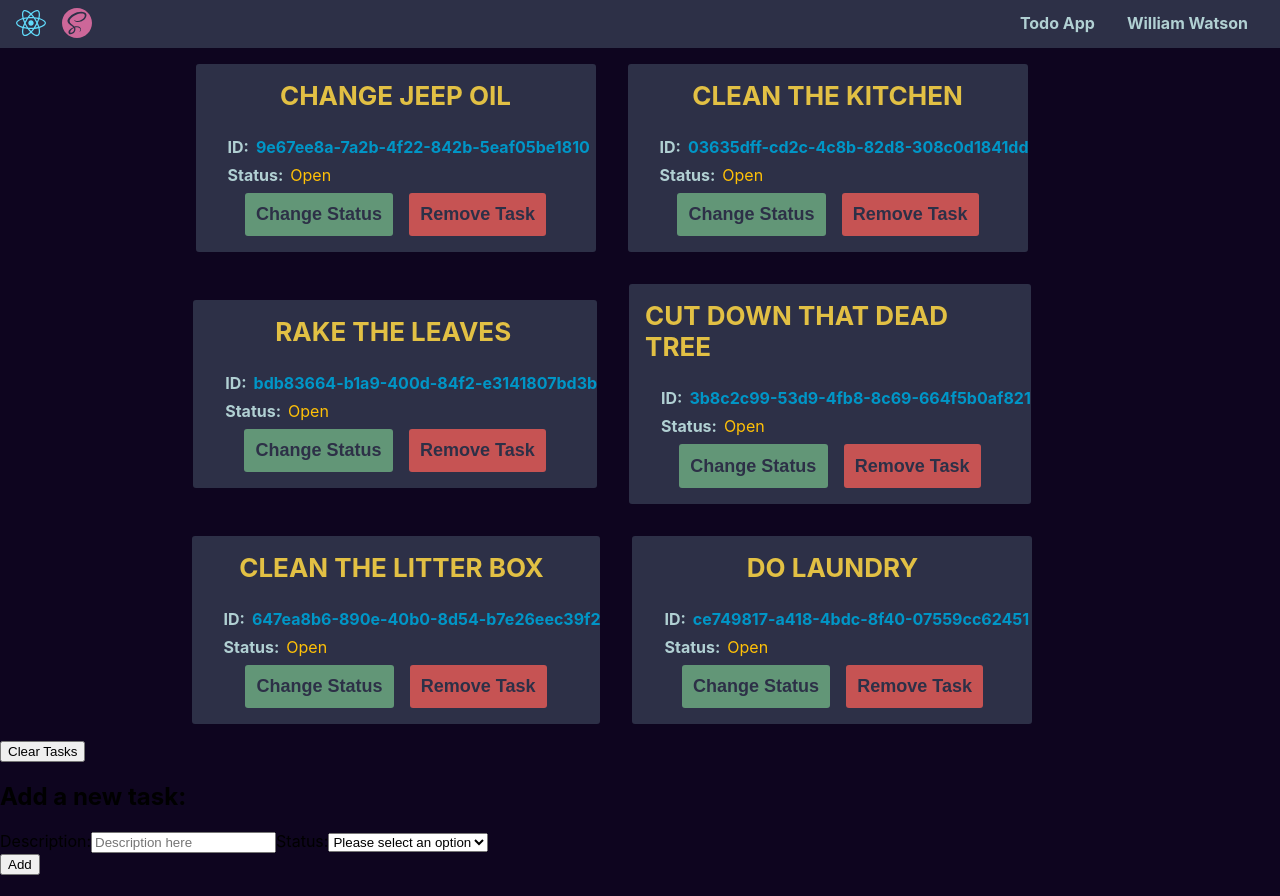
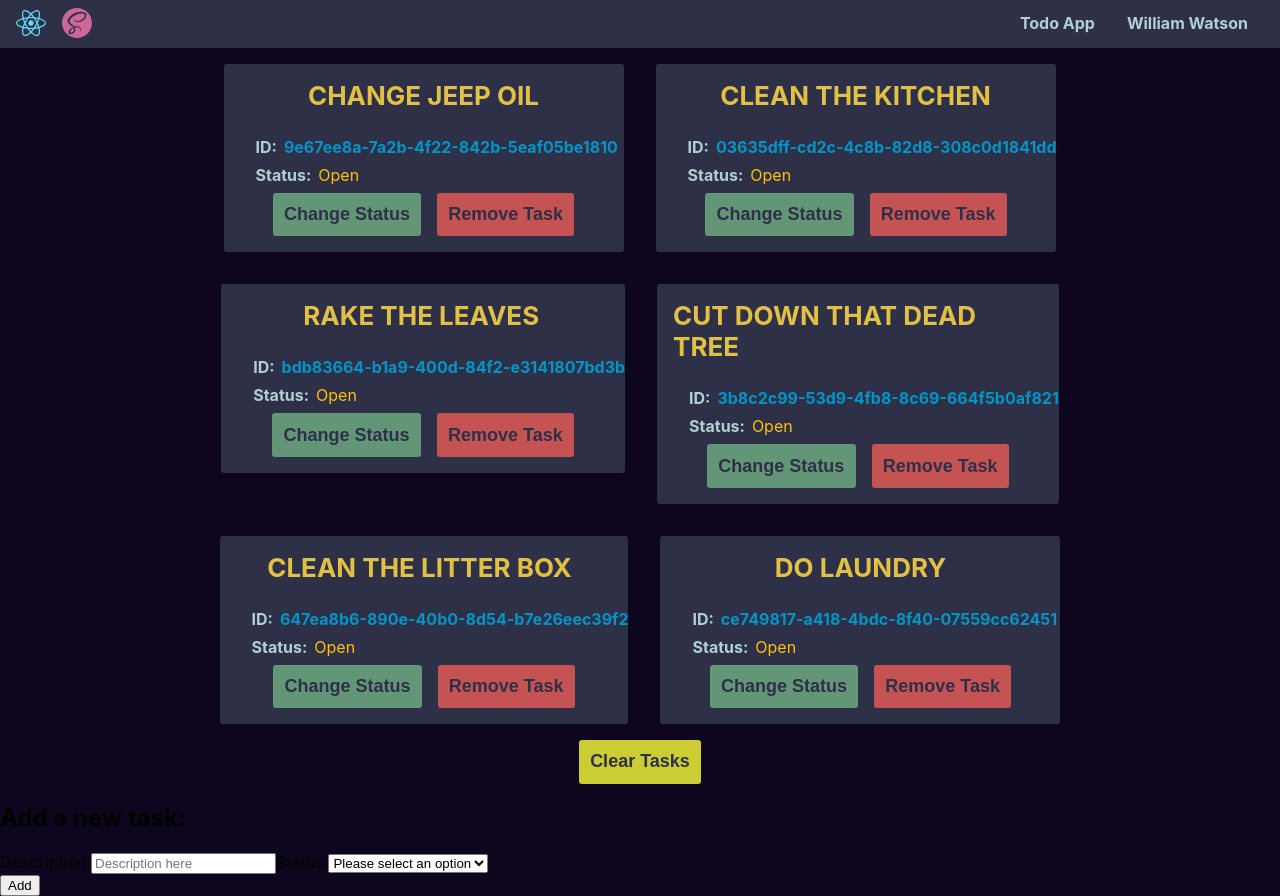
Before and after one commit to threnody5/INFO-5143-lab, a React (Create React App) app: page / in a window 1280 px wide. Before the commit the page ends 875 px from the top, so only its background shows below. Built offline with nearby package versions, Linux system fonts and the light colour scheme.

Commit message:
add div button container to index and css styling

```diff
--- a/src/components/Tasks/index.jsx
+++ b/src/components/Tasks/index.jsx
@@ -115,9 +115,11 @@ export default function Tasks({ tasks, setTasks }) {
           );
         })}
       </div>
+      <div className='button-container'>
         {/* If the tasks length is greater than 0, renders the Clear Tasks button */}
         {tasks.length > 0 && (
           <button
+            className='clear-button'
             onClick={() => {
               clearTasksHandler();
             }}
@@ -125,6 +127,7 @@ export default function Tasks({ tasks, setTasks }) {
             Clear Tasks
           </button>
         )}
+      </div>
     </>
   );
 }
--- a/src/components/Tasks/styles.scss
+++ b/src/components/Tasks/styles.scss
@@ -5,11 +5,19 @@ div.tasks {
     flex-direction: row;
     flex-wrap: wrap;
     justify-content: center;
-    align-items: center;
-    margin-right: 3.5rem;
 
     .task {
         margin: 0 1rem 0 1rem;
     }
+}
+
+.button-container {
+    display: flex;
+    justify-content: center;
+    align-items: center;
+
+    .clear-button {
+        @include button($warning-color);
+    }
 
 }
```
Lines whose indentation alone changed are shown as unchanged.
